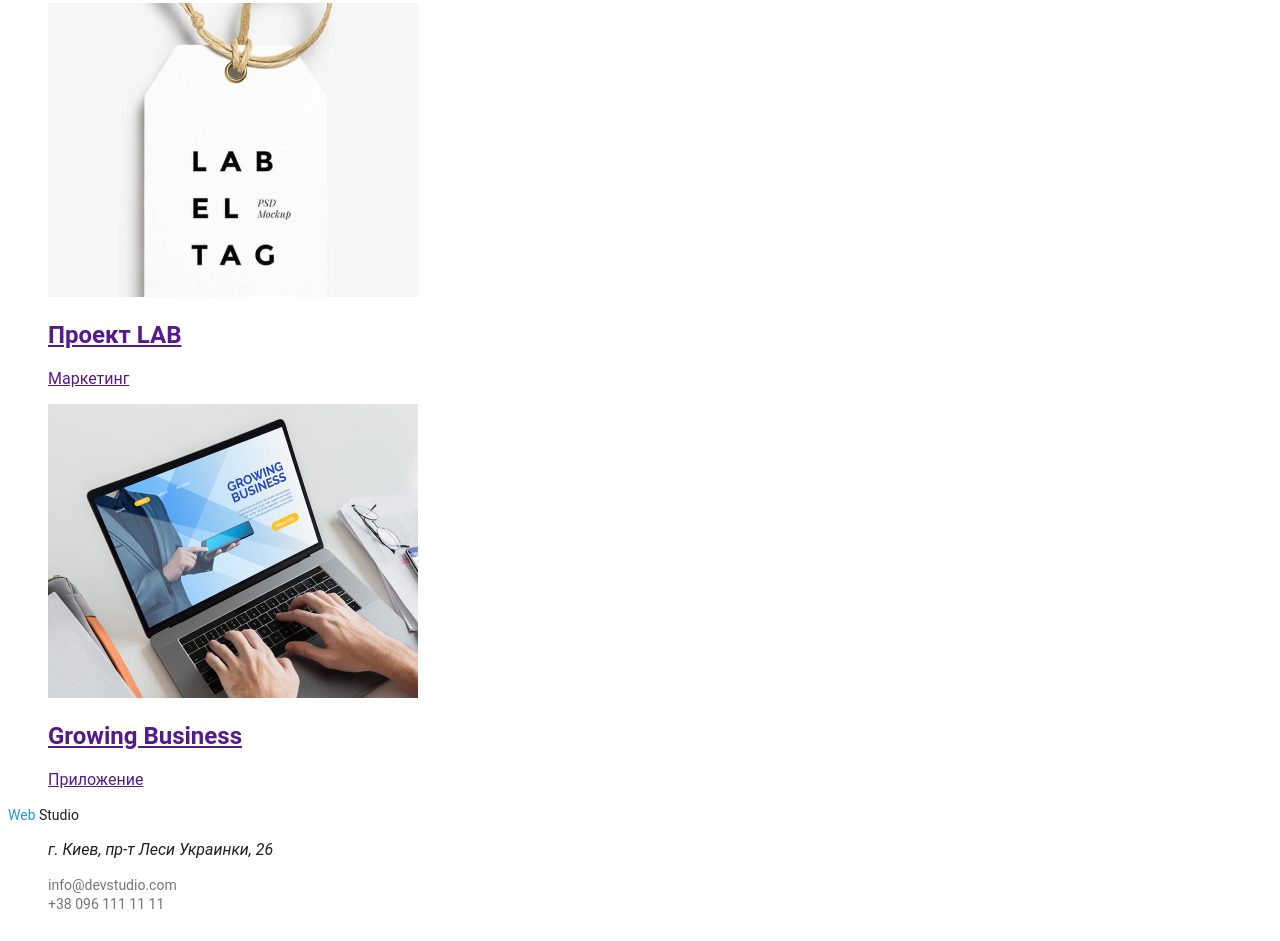
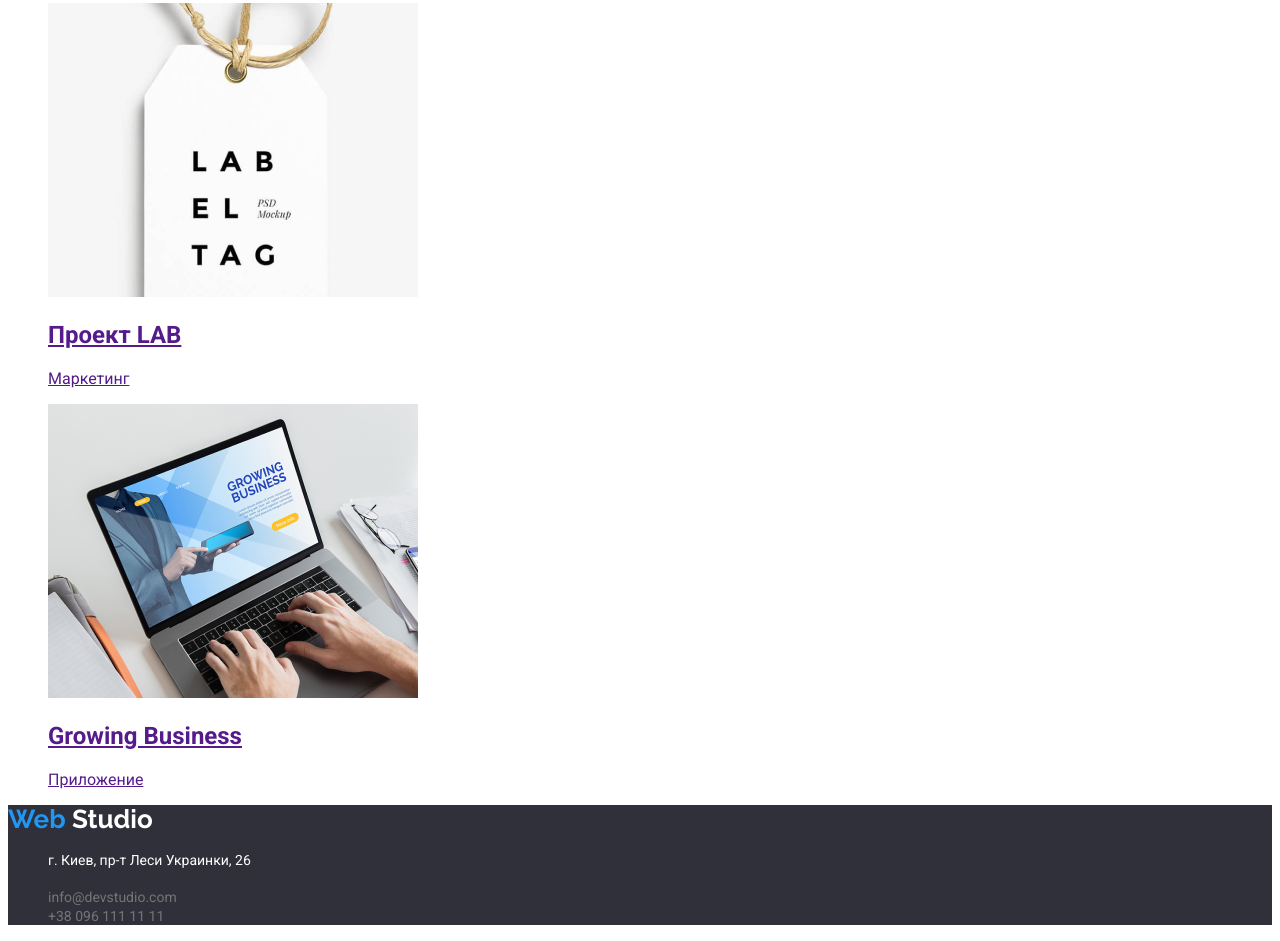
Before and after one commit to Serhii-Ruhtik/goit-markup-hw-02, a plain HTML site: page portfolio.html in a window 1280 px wide. Shown: the part 3132-4073 px from the top of the page. Drawn offline with Linux system fonts and the light colour scheme.

Commit message:
дом зав

```diff
--- a/portfolio.html
+++ b/portfolio.html
@@ -8,7 +8,7 @@
     <link rel="preconnect" href="https://fonts.googleapis.com" />
     <link rel="preconnect" href="https://fonts.gstatic.com" crossorigin />
     <link
-      href="https://fonts.googleapis.com/css2?family=Montserrat:wght@400;700&family=Poppins:wght@400;500;600&family=Roboto+Slab:wght@400;500;700;900&display=swap"
+      href="https://fonts.googleapis.com/css2?family=Raleway:wght@700&family=Roboto:wght@400;500;700;900&display=swap"
       rel="stylesheet"
     />
     <link rel="stylesheet" href="./css/stales.css" />
@@ -124,16 +124,16 @@
         </ul>
       </section>
     </main>
-
-    <footer>
-      <a class="text-note" href="/">
-        <span class="color-logo">Web</span> Studio</a
+    <footer class="footer">
+      <a class="text-note fonts" href="/">
+        <span class="color-logo">Web</span>
+        <span class="slogan">Studio</span></a
       >
 
       <address>
         <ul>
           <li class="list">
-            <p>г. Киев, пр-т Леси Украинки, 26</p>
+            <p class="tagline">г. Киев, пр-т Леси Украинки, 26</p>
           </li>
           <li class="list">
             <a class="text-note contact" href="mailto:info@devstudio.com"
```
